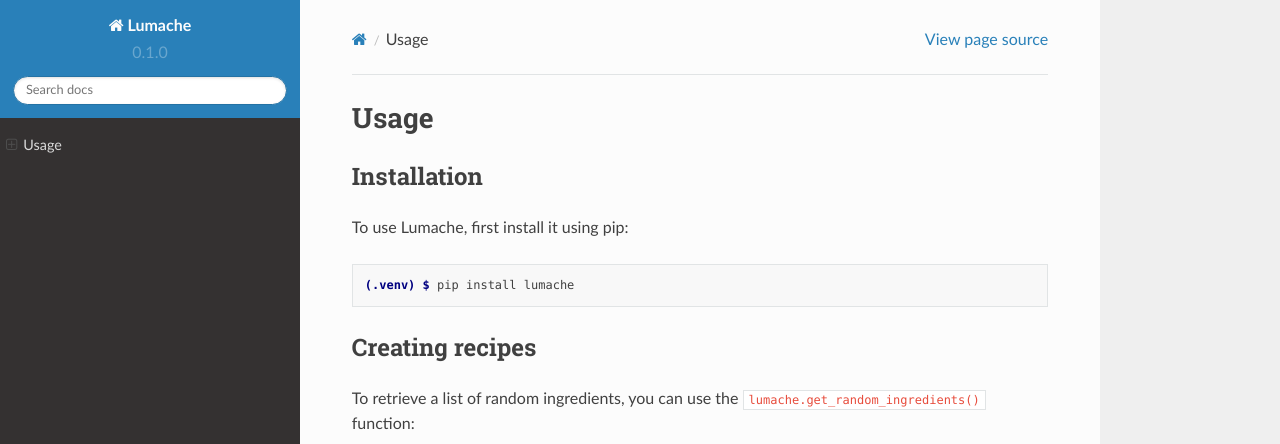
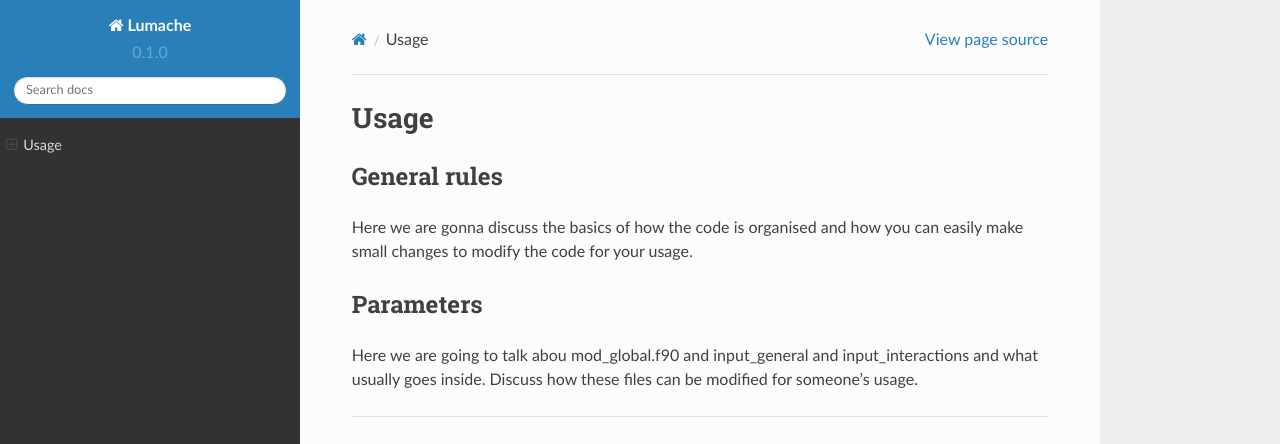
Before and after one commit to Mariosgia/doc_test, a Sphinx documentation site: the page built from docs/source/usage.rst, in a window 1280 px wide and 1036 px high. Shown: the top 444 px of the window. Built offline with Sphinx 7.4.7 and the Read the Docs theme 2.0.0, drawn with Linux system fonts in a browser that asks for light colours; pages that are not in the unit, such as notebooks, are missing from menus; some of the changed text lies outside the part shown.

Commit message:
Update usage.rst

```diff
--- a/docs/source/usage.rst
+++ b/docs/source/usage.rst
@@ -1,33 +1,13 @@
 Usage
 =====
 
-.. _installation:
 
-Installation
-------------
+General rules
+-------------
 
-To use Lumache, first install it using pip:
+Here we are gonna discuss the basics of how the code is organised and how you can easily make small changes to modify the code for your usage.
 
-.. code-block:: console
+Parameters
+----------
 
-   (.venv) $ pip install lumache
-
-Creating recipes
-----------------
-
-To retrieve a list of random ingredients,
-you can use the ``lumache.get_random_ingredients()`` function:
-
-.. autofunction:: lumache.get_random_ingredients
-
-The ``kind`` parameter should be either ``"meat"``, ``"fish"``,
-or ``"veggies"``. Otherwise, :py:func:`lumache.get_random_ingredients`
-will raise an exception.
-
-.. autoexception:: lumache.InvalidKindError
-
-For example:
-
->>> import lumache
->>> lumache.get_random_ingredients()
-['shells', 'gorgonzola', 'parsley']
+Here we are going to talk abou mod_global.f90 and input_general and input_interactions and what usually goes inside. Discuss how these files can be modified for someone's usage.
```
